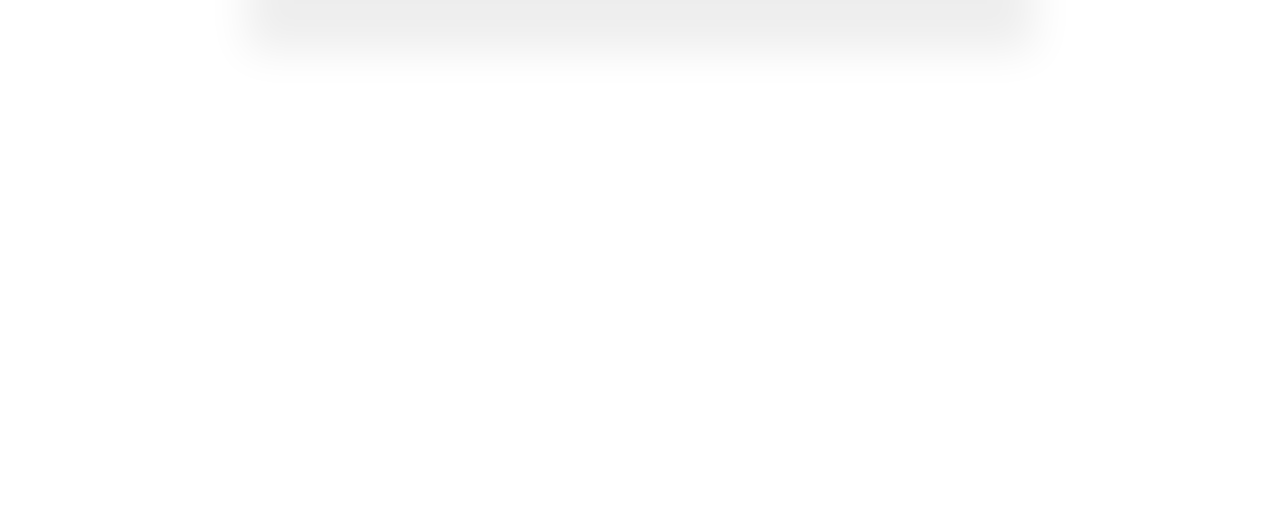
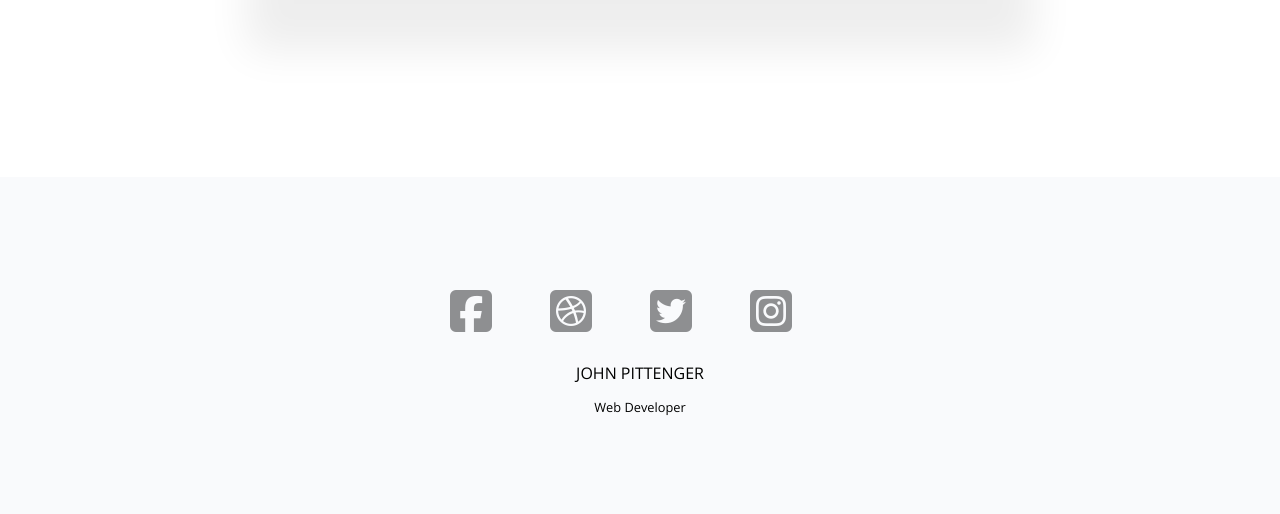
Before and after one commit to Gittenger/portfolio-mar20, a plain HTML site: page index.html in a window 1280 px wide. Shown: the part 5507-6021 px from the top of the page. Before the commit the page ends 5684 px from the top, so only its background shows below. Drawn offline with nearby package versions, Linux system fonts and the light colour scheme.

Commit message:
finished footer

```diff
--- /dev/null
+++ b/css/7-footer.css
@@ -0,0 +1,46 @@
+footer {
+	background: #f9fafc;
+	padding: 100px 15px;
+}
+
+footer .social-container {
+	display: grid;
+	grid-template-columns: 1fr 1fr 1fr 1fr;
+	justify-content: center;
+	align-items: center;
+	max-width: 400px;
+	margin: 0 auto;
+}
+
+footer .social-container a {
+	font-size: 3rem;
+	display: inline-block;
+	margin: 10px;
+	text-decoration: none;
+	cursor: default;
+}
+
+footer .social-container a i {
+	color: #8e8f91;
+	cursor: pointer;
+	transition: all 0.3s ease-in-out;
+}
+
+footer .social-container a i:hover {
+	color: rgba(255, 53, 53);
+}
+
+footer h5 {
+	font-size: 1rem;
+	color: #000;
+	text-transform: uppercase;
+	text-align: center;
+	margin: 20px 0;
+}
+
+footer h6 {
+	font-size: 0.8rem;
+	color: #000;
+	text-transform: capitalize;
+	text-align: center;
+}
--- a/css/main.css
+++ b/css/main.css
@@ -6,6 +6,7 @@
 @import "4-experience.css";
 @import "5-blog.css";
 @import "6-testimonials.css";
+@import "7-footer.css";
 
 .container {
   max-width: 1120px;
--- a/index.html
+++ b/index.html
@@ -230,7 +230,6 @@
                 Distinctio quas quaerat quo at dolorum, sint alias voluptatem
                 necessitatibus porro. Enim repudiandae iusto ullam, error
                 similique quisquam aspernatur consequuntur quo
-                <quae class=""></quae>
               </p>
               <p>
                 Lorem ipsum dolor sit amet, consectetur adipisicing elit. Non,
@@ -259,7 +258,6 @@
                 Distinctio quas quaerat quo at dolorum, sint alias voluptatem
                 necessitatibus porro. Enim repudiandae iusto ullam, error
                 similique quisquam aspernatur consequuntur quo
-                <quae class=""></quae>
               </p>
               <p>
                 Lorem ipsum dolor sit amet, consectetur adipisicing elit. Non,
@@ -288,7 +286,6 @@
                 Distinctio quas quaerat quo at dolorum, sint alias voluptatem
                 necessitatibus porro. Enim repudiandae iusto ullam, error
                 similique quisquam aspernatur consequuntur quo
-                <quae class=""></quae>
               </p>
               <p>
                 Lorem ipsum dolor sit amet, consectetur adipisicing elit. Non,
@@ -317,7 +314,6 @@
                 Distinctio quas quaerat quo at dolorum, sint alias voluptatem
                 necessitatibus porro. Enim repudiandae iusto ullam, error
                 similique quisquam aspernatur consequuntur quo
-                <quae class=""></quae>
               </p>
               <p>
                 Lorem ipsum dolor sit amet, consectetur adipisicing elit. Non,
@@ -346,7 +342,6 @@
                 Distinctio quas quaerat quo at dolorum, sint alias voluptatem
                 necessitatibus porro. Enim repudiandae iusto ullam, error
                 similique quisquam aspernatur consequuntur quo
-                <quae class=""></quae>
               </p>
               <p>
                 Lorem ipsum dolor sit amet, consectetur adipisicing elit. Non,
@@ -375,7 +370,6 @@
                 Distinctio quas quaerat quo at dolorum, sint alias voluptatem
                 necessitatibus porro. Enim repudiandae iusto ullam, error
                 similique quisquam aspernatur consequuntur quo
-                <quae class=""></quae>
               </p>
               <p>
                 Lorem ipsum dolor sit amet, consectetur adipisicing elit. Non,
@@ -401,7 +395,12 @@
         </div>
         <div class="testimonials-container">
           <div class="test-sides test-left">
-            <div class="person-img" style="background-image: url('https://i.pinimg.com/originals/09/36/c2/0936c2a6e1be9bdbc97392ef023d429b.jpg');">
+            <div
+              class="person-img"
+              style="
+                background-image: url('https://i.pinimg.com/originals/09/36/c2/0936c2a6e1be9bdbc97392ef023d429b.jpg');
+              "
+            >
               <div class="hover-bg">
                 <div class="name">James</div>
               </div>
@@ -425,7 +424,12 @@
             </p>
           </div>
           <div class="test-sides test-right">
-            <div class="person-img" style="background-image: url('https://image.freepik.com/free-photo/portrait-smiling-guy-giving-thumbs-up_53419-3805.jpg');">
+            <div
+              class="person-img"
+              style="
+                background-image: url('https://image.freepik.com/free-photo/portrait-smiling-guy-giving-thumbs-up_53419-3805.jpg');
+              "
+            >
               <div class="hover-bg">
                 <div class="name">Bryant</div>
               </div>
@@ -434,5 +438,23 @@
         </div>
       </div>
     </section>
+    <footer>
+      <div class="social-container">
+        <a href="https://www.facebook.com/">
+          <i class="fab fa-facebook-square"></i>
+        </a>
+        <a href="https://dribbble.com/">
+          <i class="fab fa-dribbble-square"></i>
+        </a>
+        <a href="https://twitter.com/explore">
+          <i class="fab fa-twitter-square"></i>
+        </a>
+        <a href="https://www.instagram.com/?hl=en">
+          <i class="fab fa-instagram-square"></i>
+        </a>
+      </div>
+      <h5>John Pittenger</h5>
+      <h6>Web Developer</h6>
+    </footer>
   </body>
 </html>
```
Also changed, not shown: 1 other file.
